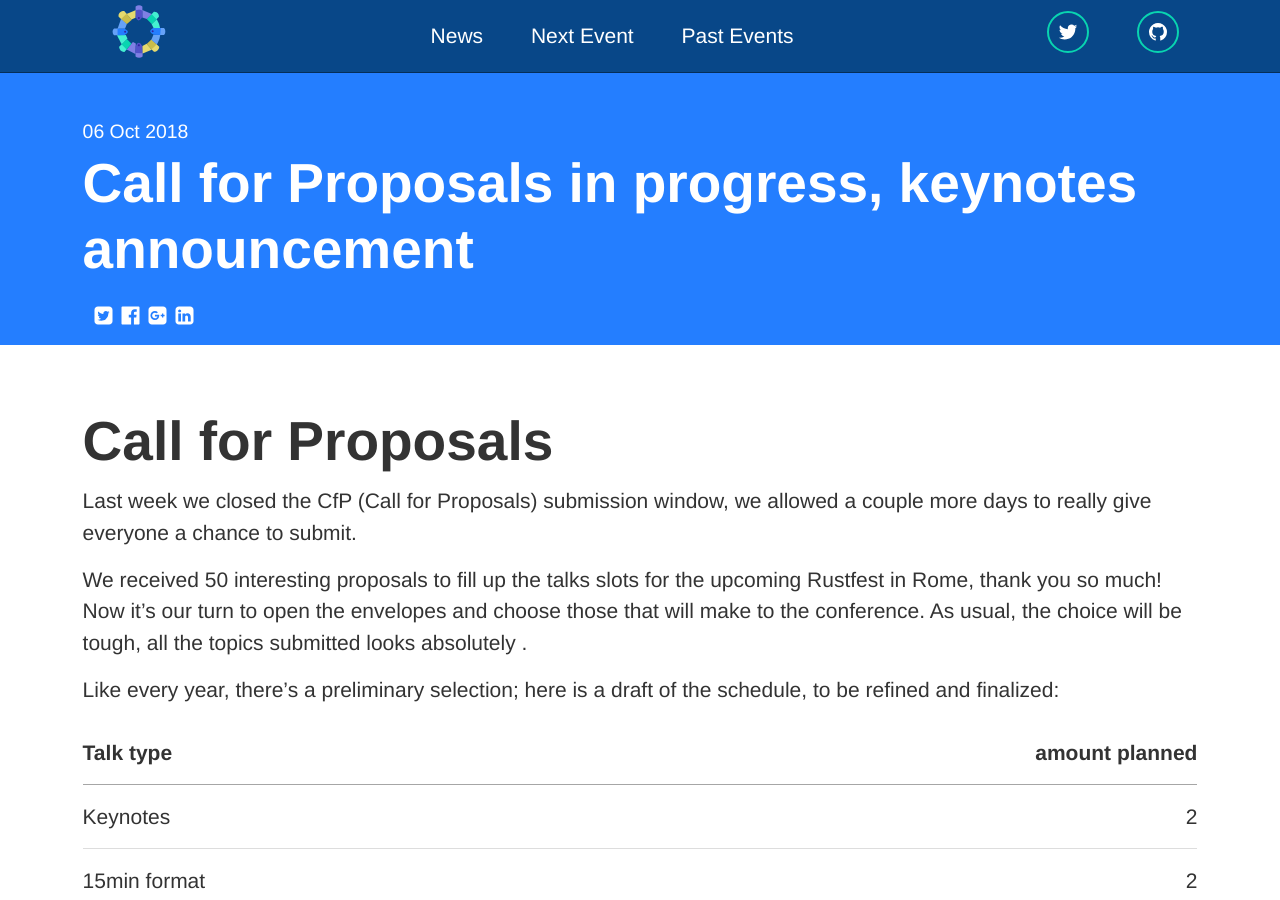
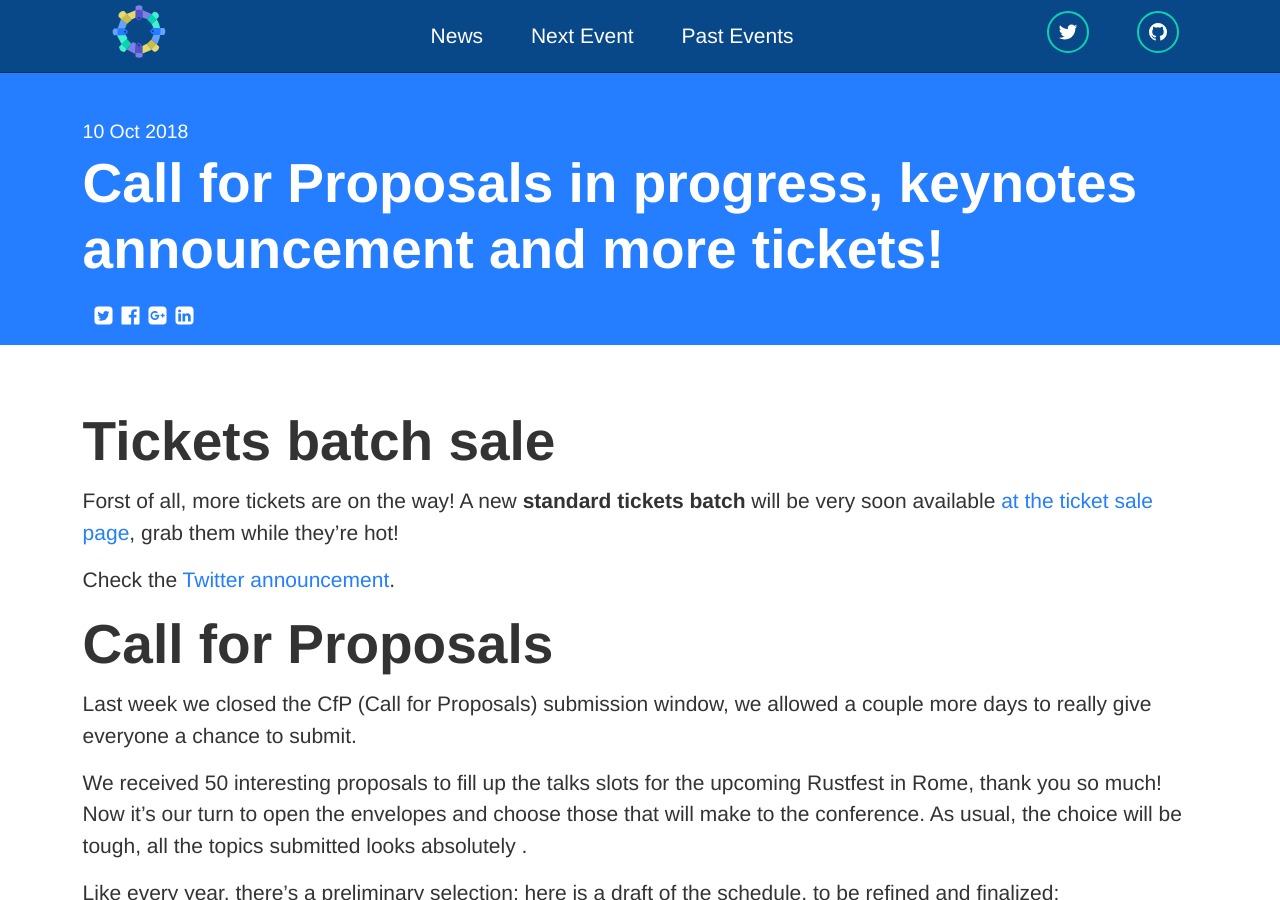
Before and after one commit to RustFestEU/blog.rustfest.eu, a Jekyll site: the page built from _posts/2018-09-29-cfp-in-progress.md, in a window 1280 px wide and 900 px high. Built offline with Jekyll 4.4.1, drawn with Linux system fonts in a browser that asks for light colours.

Commit message:
add ticket batch sale announcement

```diff
--- a/_posts/2018-09-29-cfp-in-progress.md
+++ b/_posts/2018-09-29-cfp-in-progress.md
@@ -1,10 +1,16 @@
 ---
 layout: post
-title: "Call for Proposals in progress, keynotes announcement"
-date: 2018-10-06
+title: "Call for Proposals in progress, keynotes announcement and more tickets!"
+date: 2018-10-10
 authors:
   - apiraino
 ---
+
+# Tickets batch sale
+
+Forst of all, more tickets are on the way! A new <strong>standard tickets batch</strong> will be very soon available <a href="https://ti.to/asquera-event-ug/rustfest-rome-2018" target="_blank">at the ticket sale page</a>, grab them while they're hot!
+
+Check the <a href="https://twitter.com/RustFest/status/1049932457888440320" target="_blank">Twitter announcement</a>.
 
 # Call for Proposals
 
```
